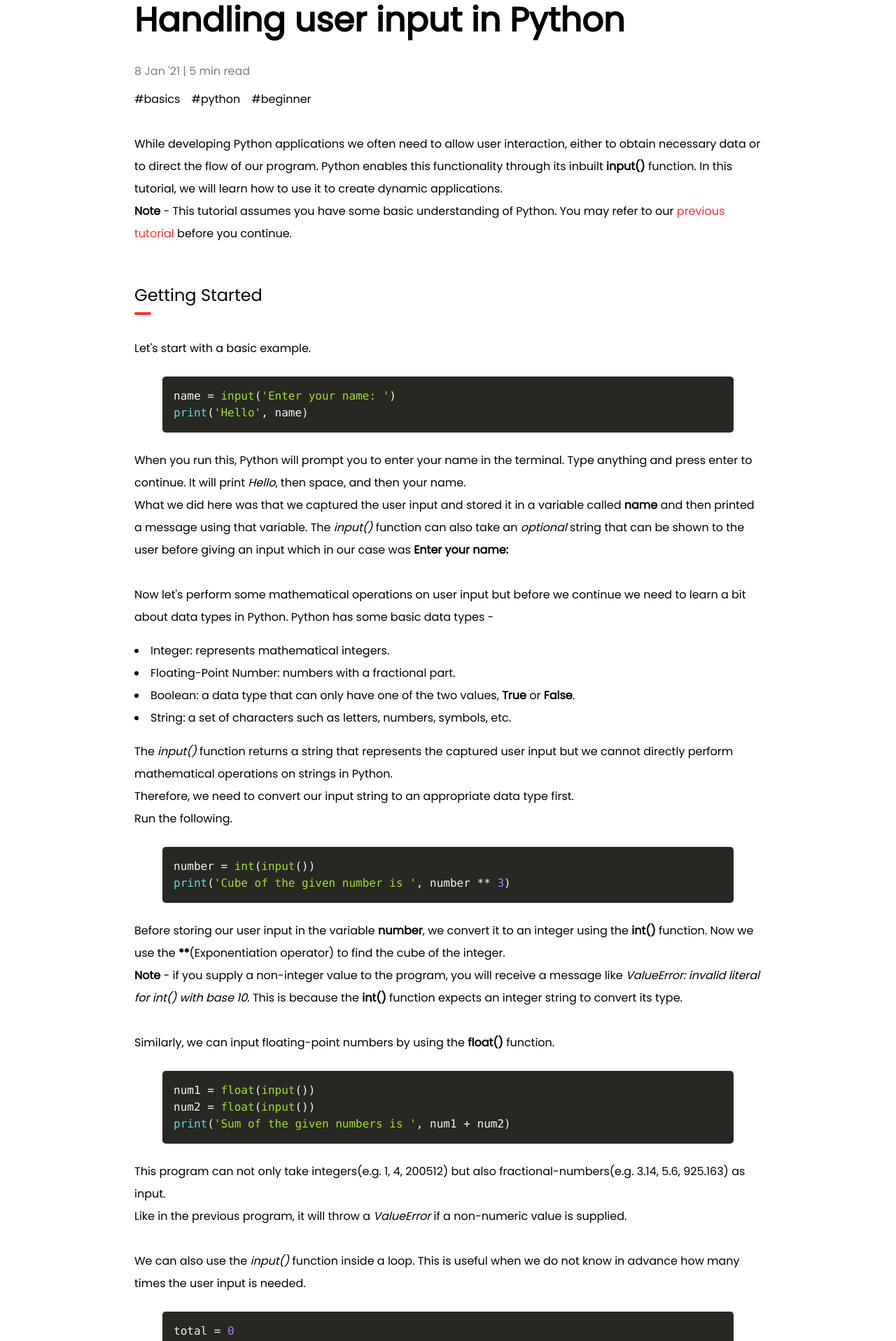
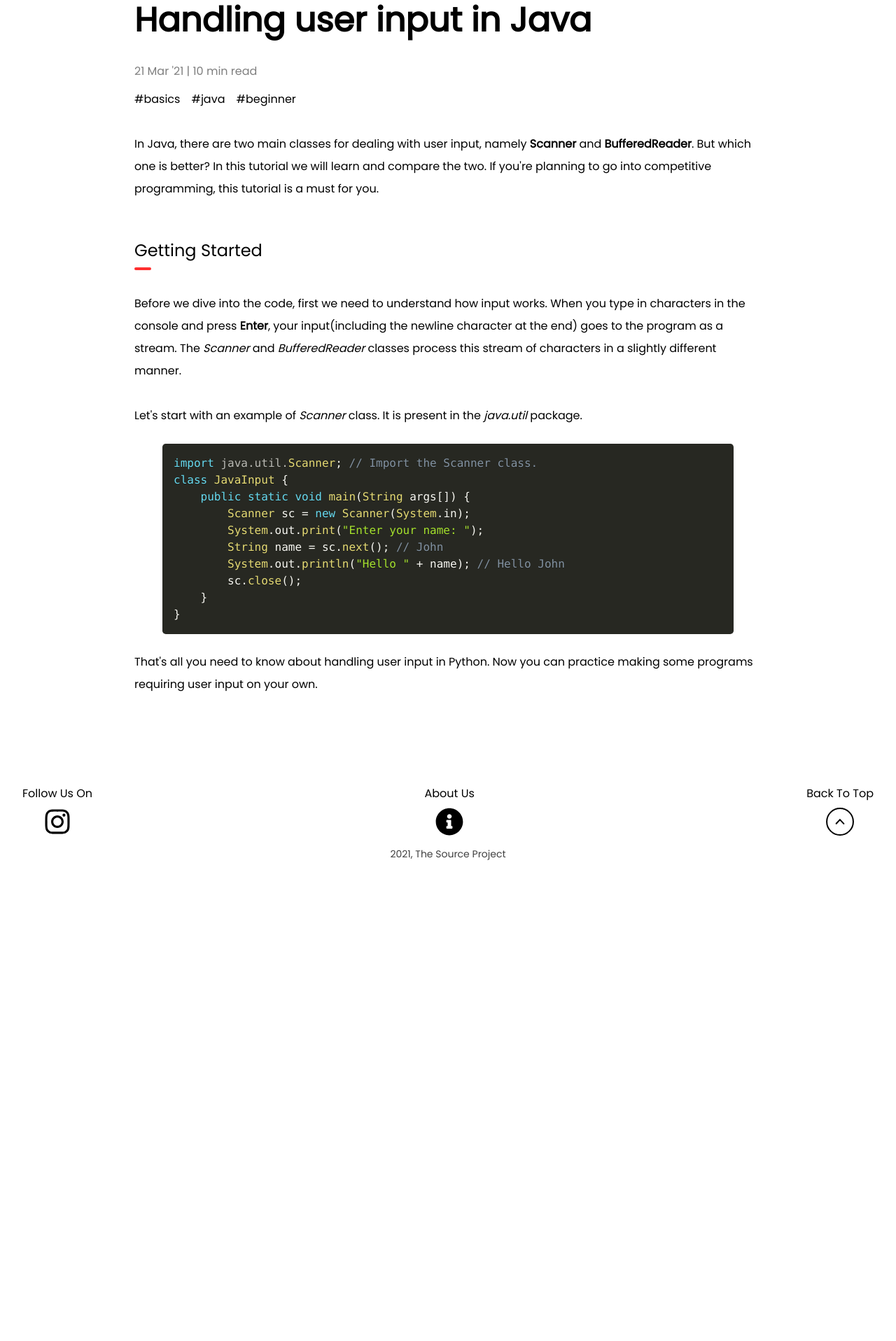
Before and after one commit to thesourceproject/thesourceproject.github.io, a Nuxt app: page /article/10 in a window 1280 px wide. Shown: the part 140-2056 px from the top of the page at 70% size. After the commit the page ends 1387 px from the top, so only its background shows below. Built offline with nearby package versions, Linux system fonts and the light colour scheme; a web font is replaced by a local one.

Commit message:
article 10 update

```diff
--- a/pages/article/10.vue
+++ b/pages/article/10.vue
@@ -2,159 +2,43 @@
   <main>
     <article class="w-full max-w-4xl mx-auto flex flex-col">
       <ArticleHeader
-        title="Handling user input in Python"
-        date="8 Jan '21"
-        readTime="5 min read"
-        :tags="['basics', 'python', 'beginner']"
+        title="Handling user input in Java"
+        date="21 Mar '21"
+        readTime="10 min read"
+        :tags="['basics', 'java', 'beginner']"
       />
       <p>
-        While developing Python applications we often need to allow user
-        interaction, either to obtain necessary data or to direct the flow of
-        our program. Python enables this functionality through its inbuilt
-        <strong>input()</strong>
-        function. In this tutorial, we will learn how to use it to create
-        dynamic applications.<br />
-        <strong>Note</strong> - This tutorial assumes you have some basic
-        understanding of Python. You may refer to our
-        <NuxtLink
-          class="text-text-3 hover:underline focus:underline focus:outline-none"
-          to="/article/3#Python-fundamentals"
-          >previous tutorial</NuxtLink
-        >
-        before you continue.
+        In Java, there are two main classes for dealing with user input, namely
+        <strong>Scanner</strong> and <strong>BufferedReader</strong>. But which
+        one is better? In this tutorial we will learn and compare the two. If
+        you're planning to go into competitive programming, this tutorial is a
+        must for you.
       </p>
       <div class="mt-12 flex flex-col">
         <h2 class="text-2xl">Getting Started</h2>
         <div class="w-6 h-1 bg-background-2 rounded-full"></div>
       </div>
-      <p class="mt-8">Let's start with a basic example.</p>
-      <CodeSnippet
-        code="name = input('Enter your name: ')
-print('Hello', name)"
-        lang="language-python"
-      />
-      <p>
-        When you run this, Python will prompt you to enter your name in the
-        terminal. Type anything and press enter to continue. It will print
-        <em>Hello</em>, then space, and then your name.<br />
-        What we did here was that we captured the user input and stored it in a
-        variable called <strong>name</strong> and then printed a message using
-        that variable. The <em>input()</em> function can also take an
-        <em>optional</em> string that can be shown to the user before giving an
-        input which in our case was <strong>Enter your name:</strong
-        ><br /><br />
-        Now let's perform some mathematical operations on user input but before
-        we continue we need to learn a bit about data types in Python. Python
-        has some basic data types -
-      </p>
-      <ul class="mt-4 list-disc list-inside">
-        <li>Integer: represents mathematical integers.</li>
-        <li>Floating-Point Number: numbers with a fractional part.</li>
-        <li>
-          Boolean: a data type that can only have one of the two values,
-          <strong>True</strong> or <strong>False</strong>.
-        </li>
-        <li>
-          String: a set of characters such as letters, numbers, symbols, etc.
-        </li>
-      </ul>
-      <p class="mt-4">
-        The <em>input()</em> function returns a string that represents the
-        captured user input but we cannot directly perform mathematical
-        operations on strings in Python.<br />
-        Therefore, we need to convert our input string to an appropriate data
-        type first.<br />
-        Run the following.
+      <p class="mt-8">
+        Before we dive into the code, first we need to understand how input
+        works. When you type in characters in the console and press
+        <strong>Enter</strong>, your input(including the newline character at
+        the end) goes to the program as a stream. The <em>Scanner</em> and
+        <em>BufferedReader</em> classes process this stream of characters in a
+        slightly different manner.<br /><br />Let's start with an example of
+        <em>Scanner</em> class. It is present in the <em>java.util</em> package.
       </p>
       <CodeSnippet
-        code="number = int(input())
-print('Cube of the given number is ', number ** 3)"
-        lang="language-python"
-      />
-      <p>
-        Before storing our user input in the variable
-        <strong>number</strong>, we convert it to an integer using the
-        <strong>int()</strong> function. Now we use the
-        <strong>**</strong>(Exponentiation operator) to find the cube of the
-        integer.<br />
-        <strong>Note</strong> - if you supply a non-integer value to the
-        program, you will receive a message like
-        <em>ValueError: invalid literal for int() with base 10</em>. This is
-        because the <strong>int()</strong> function expects an integer string to
-        convert its type.<br /><br />
-        Similarly, we can input floating-point numbers by using the
-        <strong>float()</strong> function.
-      </p>
-      <CodeSnippet
-        code="num1 = float(input())
-num2 = float(input())
-print('Sum of the given numbers is ', num1 + num2)"
-        lang="language-python"
-      />
-      <p>
-        This program can not only take integers(e.g. 1, 4, 200512) but also
-        fractional-numbers(e.g. 3.14, 5.6, 925.163) as input.<br />
-        Like in the previous program, it will throw a <em>ValueError</em> if a
-        non-numeric value is supplied.<br /><br />
-        We can also use the <em>input()</em> function inside a loop. This is
-        useful when we do not know in advance how many times the user input is
-        needed.
-      </p>
-      <CodeSnippet
-        code="total = 0
-numbers = int(input('How many numbers do you want to enter: '))
-for i in range(numbers):
-  total = total + float(input()) # total += float(input())
-print('Sum of the given numbers is ', total)"
-        lang="language-python"
-      />
-      <p>
-        First, we create a variable <strong>total</strong>(not <em>sum</em>, as
-        <em>sum</em> is an in-built function of Python and therefore, should be
-        avoided). Then we ask the user how many numbers he/she will input.<br />
-        After that, we run a <strong>for</strong> loop that many times, each
-        time asking for a number and adding it to our
-        <strong>total</strong>.<br /><br />
-        What if the user provides all input values in a single line separated by
-        spaces? For example, <em>10 25 12 47</em>. How will we unpack the
-        individual values?<br />
-        We know that the <em>input()</em> function returns a string. Python
-        strings have an inbuilt function called <strong>split()</strong> which
-        splits the string based on a given delimiter(by default, whitespace) and
-        returns a list containing the individual strings.
-      </p>
-      <CodeSnippet
-        code="fruits = input('Enter the names of fruits separated by comma: ')  # Apple, Banana, Cherry
-print(fruits.split(', '))  # ['Apple', 'Banana', 'Cherry'] (Split the string using the delimiter ', ')"
-        lang="language-python"
-      />
-      <p>
-        Notice that the split function will return a list of strings. But, what
-        if we had numbers in our input? We will simply loop over each string in
-        this list and call the <em>int()</em> or <em>float()</em> function upon
-        it.
-      </p>
-      <CodeSnippet
-        code="numbers = input('Enter the numbers separated by space: ')  # 10 25 12 47
-numberList = numbers.split()  # By default, the string will be split based on whitespace.
-print(numberList)  # ['10', '25', '12', '47']
-for i in range(len(numberList)):
-    numberList[i] = int(numberList[i])  # Convert each string to an integer.
-print(numberList)  # [10, 25, 12, 47]"
-        lang="language-python"
-      />
-      <p>
-        Luckily, Python has an easier way of doing this with the help of the
-        <strong>map()</strong> function. The <em>map()</em> function returns an
-        iterator that applies the given function to each of the items in the
-        iterable(list). We wrap this in a <em>list()</em> function call so that
-        we obtain the list from this iterator.
-      </p>
-      <CodeSnippet
-        code="numbers = input('Enter the numbers separated by space: ')  # 10 25 12 47
-numberList = list(map(int, numbers.split()))
-print(numberList)  # [10, 25, 12, 47]"
-        lang="language-python"
+        code='import java.util.Scanner; // Import the Scanner class.
+class JavaInput {
+    public static void main(String args[]) {
+        Scanner sc = new Scanner(System.in);
+        System.out.print("Enter your name: ");
+        String name = sc.next(); // John
+        System.out.println("Hello " + name); // Hello John
+        sc.close();
+    }
+}'
+        lang="language-java"
       />
       <p>
         That's all you need to know about handling user input in Python. Now you
@@ -168,19 +52,19 @@ print(numberList)  # [10, 25, 12, 47]"
 import ArticleHeader from "~/components/ArticleHeader.vue";
 import CodeSnippet from "~/components/CodeSnippet.vue";
 export default {
-  name: "basics4",
+  name: "basics10",
   components: {
     ArticleHeader,
     CodeSnippet,
   },
   head: {
-    title: "Handling user input in Python | The Source Project",
+    title: "Handling user input in Java | The Source Project",
     meta: [
       {
         hid: "description",
         name: "description",
         content:
-          "While developing Python applications we often need to allow user interaction, either to obtain necessary data or to direct the flow of our program. Python enables this functionality through its inbuilt input() function.",
+          "In Java, there are two main classes for dealing with user input, namely Scanner and BufferedReader. But which one is better? In this tutorial we will learn and compare the two.",
       },
     ],
   },
--- a/pages/article/8.vue
+++ b/pages/article/8.vue
@@ -326,7 +326,7 @@ Queue<Integer> maxHeap = new PriorityQueue<>(Comparator.reverseOrder());
 import ArticleHeader from "~/components/ArticleHeader.vue";
 import CodeSnippet from "~/components/CodeSnippet.vue";
 export default {
-  name: "basics8",
+  name: "competitive8",
   components: {
     ArticleHeader,
     CodeSnippet,
--- a/pages/article/9.vue
+++ b/pages/article/9.vue
@@ -249,7 +249,7 @@ print(heap)  # [1, 6, 3]"
 import ArticleHeader from "~/components/ArticleHeader.vue";
 import CodeSnippet from "~/components/CodeSnippet.vue";
 export default {
-  name: "basics8",
+  name: "competitive9",
   components: {
     ArticleHeader,
     CodeSnippet,
--- a/pages/find.vue
+++ b/pages/find.vue
@@ -82,7 +82,7 @@ export default {
           date: "21 Mar '21",
           readTime: "10 min read",
           fragment:
-            "In Java, there are two main classes for dealing with user input, namely Scanner and BufferedReader. But which one is better? Let's learn and compare them...",
+            "In Java, there are two main classes for dealing with user input, namely Scanner and BufferedReader. But which one is better? In this tutorial we will learn and compare the two...",
           tags: ["basics", "java", "beginner"],
         },
         {
```
